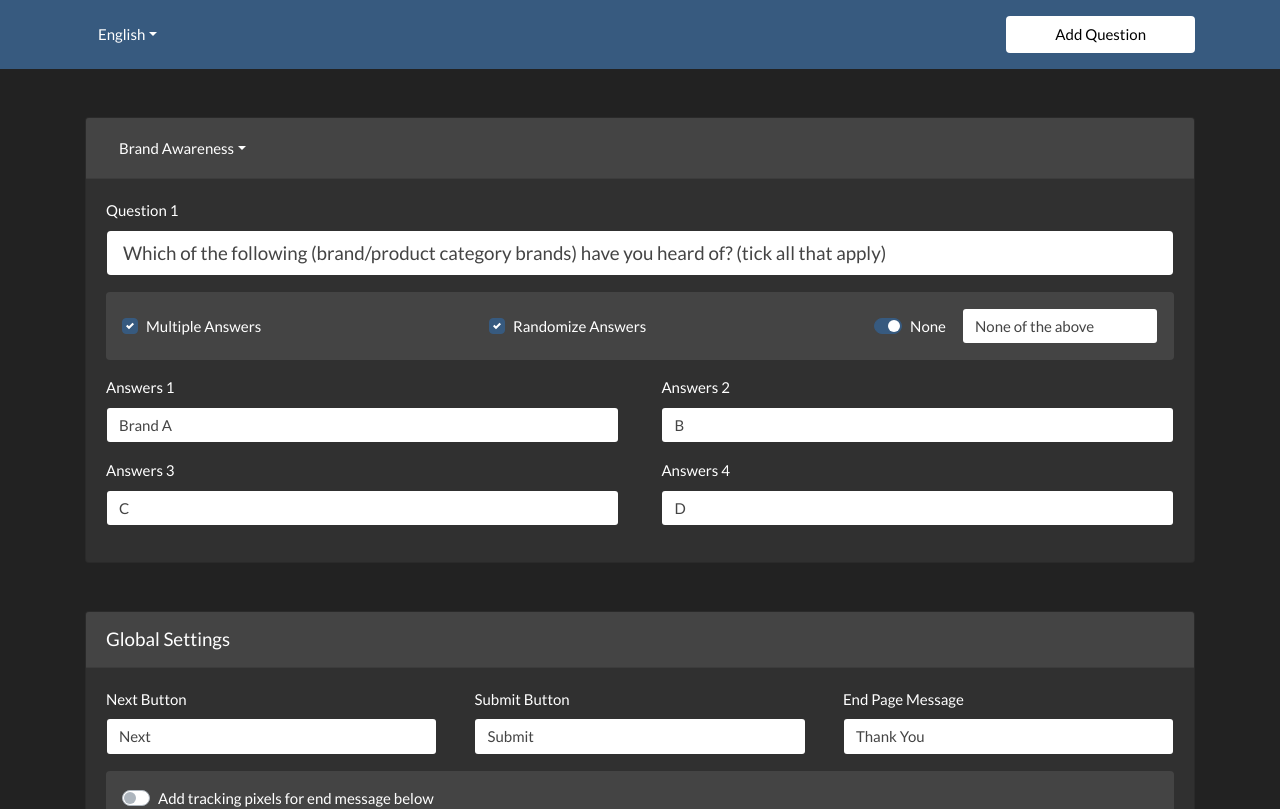
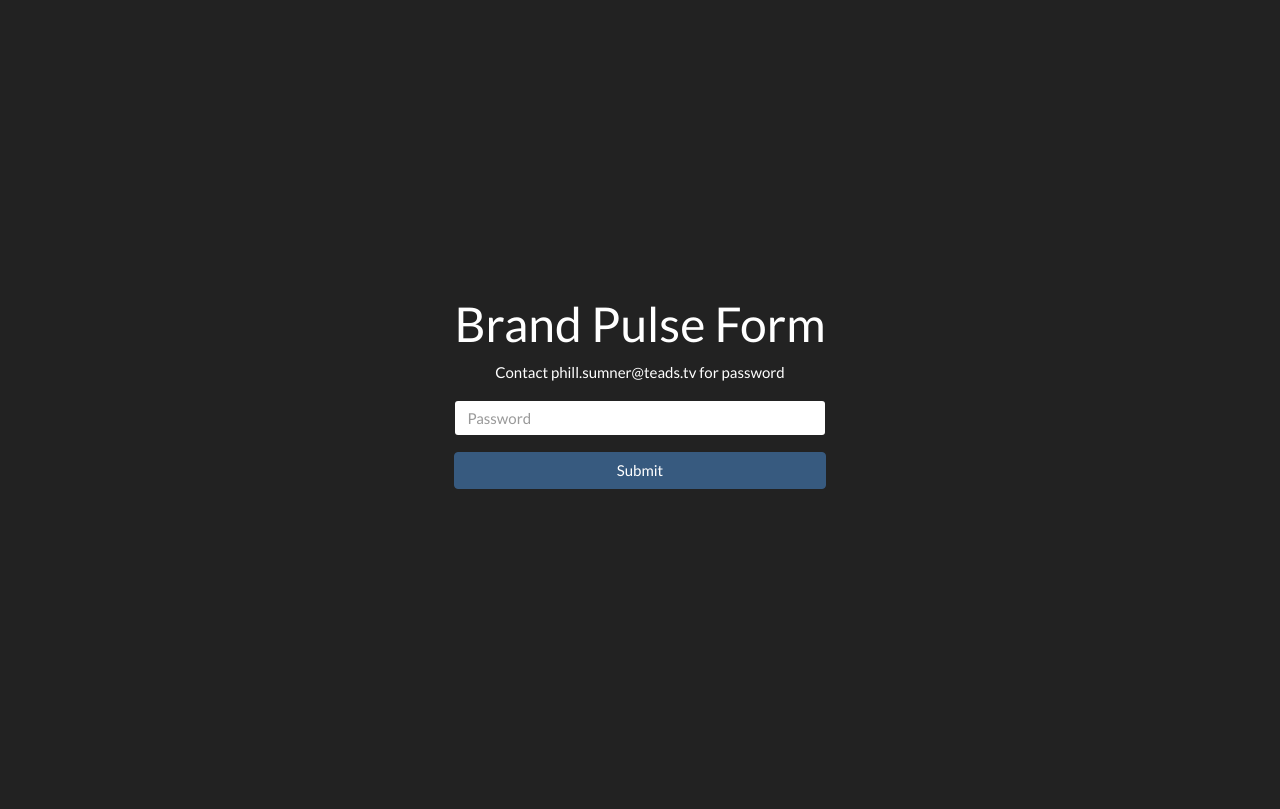
Before and after one commit to georgemg1187/BrandPulsePersonal-v6, a React (Create React App) app: page / in a window 1280 px wide. Shown: the top 809 px of the page. Built offline with nearby package versions, Linux system fonts and the light colour scheme.

Commit message:
max fields updated

```diff
--- a/package.json
+++ b/package.json
@@ -31,5 +31,6 @@
       "last 1 firefox version",
       "last 1 safari version"
     ]
-  }
+  },
+  "homepage": "https://brand-pulse-form.teads.net/test"
 }
--- a/src/components/Answers.js
+++ b/src/components/Answers.js
@@ -20,7 +20,7 @@
                 return (
                     <Form.Group key={index} style={{ width: '48%' }} >
                         <Form.Label>{`Answers ${index + 1}`}</Form.Label>
-                        <Form.Input type="text" value={answer} onChange={(e) => onChange(e, index)} />
+                        <Form.Input type="text" value={answer} onChange={(e) => onChange(e, index)} maxLength={50} />
                     </Form.Group>
                 )
             })}
--- a/src/components/Login.js
+++ b/src/components/Login.js
@@ -17,6 +17,7 @@
     const updateInput = e => setValue(e.target.value)
     const handlePasswordSubmit = e => {
         e.preventDefault();
+        console.log(password, value)
         if (password === value) passwordSubmit();
     }
 
--- a/src/components/QuestionText.js
+++ b/src/components/QuestionText.js
@@ -19,7 +19,7 @@
         <Form>
             <Form.Group>
                 <Form.Label> {`Question ${idx + 1}`} </Form.Label>
-                <Form.Input type="text" value={questions[idx].question} onChange={onChange} className='form-control-lg' />
+                <Form.Input type="text" value={questions[idx].question} onChange={onChange} className='form-control-lg' maxLength={140} />
             </Form.Group>
         </Form>
     )
--- a/src/components/layout/Form/FormInput.js
+++ b/src/components/layout/Form/FormInput.js
@@ -1,7 +1,7 @@
 import React from 'react'
 import PropTypes from 'prop-types'
 
-const FormInput = ({id, className, style, type, version, name, placeholder, value, onChange, checked, disabled}) => {
+const FormInput = ({id, className, style, type, version, name, placeholder, value, onChange, checked, disabled, maxLength}) => {
 
     const classList = (`${version} ${className}`).trim();
 
@@ -17,6 +17,7 @@
             onChange={onChange}
             checked={checked}
             disabled={disabled}
+            maxLength={maxLength}
         />
     )
 }
@@ -33,6 +34,7 @@
     placeholder: PropTypes.string,
     checked: PropTypes.bool,
     disabled: PropTypes.bool,
+    maxLength: PropTypes.number,
 }
 
 FormInput.defaultProps = {
--- a/src/context/app/AppState.js
+++ b/src/context/app/AppState.js
@@ -9,7 +9,7 @@
 const AppState = props => {
     const initialState = {
         password: "teads",
-        passwordMatched: true,
+        passwordMatched: false
     }
 
     const [state, dispatch] = useReducer(AppReducer, initialState)
```
